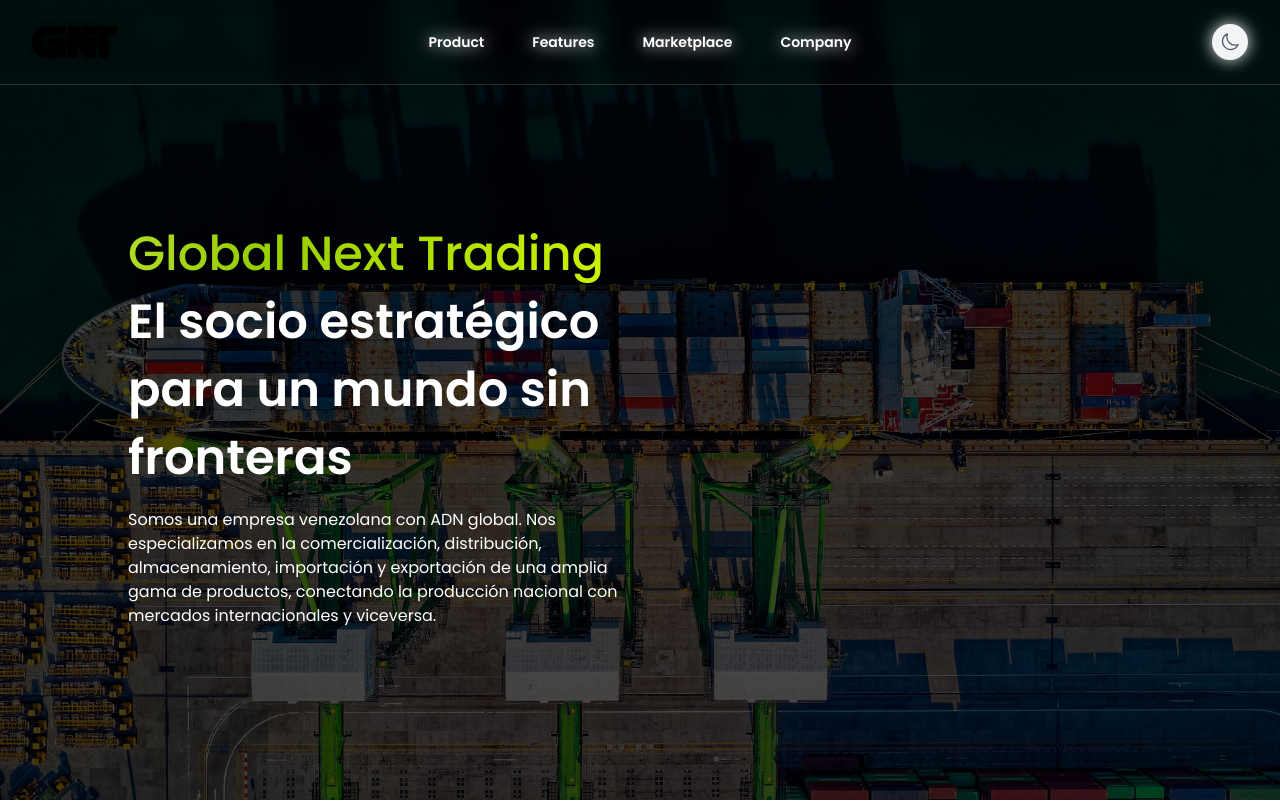
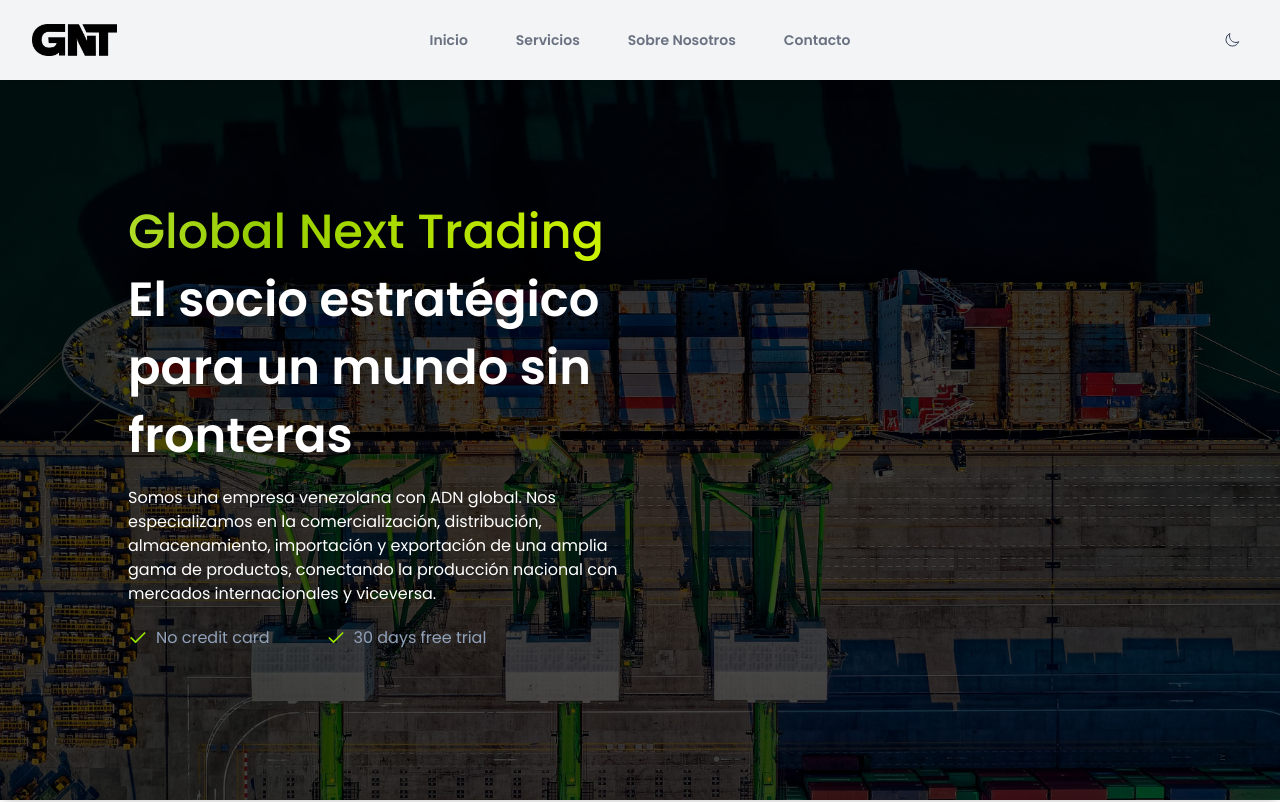
Before and after one commit to AlexDev0627/GlobalNexTrading, a React (Vite) app: page / in a window 1280 px wide. Shown: the top 802 px of the page. Built offline with nearby package versions, Linux system fonts and the light colour scheme.

Commit message:
making some changes

```diff
--- a/src/App.jsx
+++ b/src/App.jsx
@@ -25,7 +25,7 @@
                         </Routes>
                     </main>
 
-                    <Footer />
+                    {/* <Footer /> */}
                 </div>
             </div>
         </Router>
--- a/src/components/Hero.jsx
+++ b/src/components/Hero.jsx
@@ -1,4 +1,4 @@
-import {useState, useEffect} from 'react';
+import { useState, useEffect } from 'react';
 import { motion, AnimatePresence } from 'framer-motion';
 import Button from './ui/Button';
 import ShinyText from './ui/ShinyText';
@@ -6,22 +6,22 @@
 import AppPreview from './ui/AppPreview';
 
 const images = [
-  './pic1.jpg',
-  './pic2.jpg',
-  './pic4.jpg',
+    './pic1.jpg',
+    './pic2.jpg',
+    './pic4.jpg',
 ];
 
 function Hero() {
-    const[index, setIndex]= useState(0);
+    const [index, setIndex] = useState(0);
 
-    useEffect(()=>{
-        const timer = setInterval(()=>{
+    useEffect(() => {
+        const timer = setInterval(() => {
             setIndex((prevIndex) => (prevIndex + 1) % images.length);
         }, 20000); // Cambia cada 20 segundos
-        return() => clearInterval(timer);
-    },[]);
+        return () => clearInterval(timer);
+    }, []);
     return (
-       <div className="relative min-h-screen w-full overflow-hidden bg-transparent dark:bg-transparent transition-colors duration-300">
+        <div className="relative min-h-screen w-full overflow- bg-transparent dark:bg-transparent transition-colors duration-300 shadow-lg">
             {/* CAPA DE IMAGEN DE FONDO Única con opacidad */}
             <AnimatePresence mode="wait">
                 <motion.div
@@ -30,7 +30,7 @@
                     animate={{ opacity: 1 }}
                     exit={{ opacity: 0 }}
                     transition={{ duration: 1.5 }} // Duración del fundido
-                    className="absolute inset-0 z-0 bg-cover bg-center"
+                    className="absolute inset-0 z-0 bg-cover bg-center bg-fixed"
                     style={{ backgroundImage: `url(${images[index]})` }}
                 />
             </AnimatePresence>
@@ -65,6 +65,16 @@
                     >
                         Somos una empresa venezolana con ADN global. Nos especializamos en la comercialización, distribución, almacenamiento, importación y exportación de una amplia gama de productos, conectando la producción nacional con mercados internacionales y viceversa.
                     </motion.p>
+                    <div class="flex flex-wrap justify-center items-center gap-4 md:gap-14 mt-5">
+                        <p class="flex items-center gap-2">
+                            <svg xmlns="http://www.w3.org/2000/svg" width="20" height="20" viewBox="0 0 24 24" fill="none" stroke="currentColor" stroke-width="2" stroke-linecap="round" stroke-linejoin="round" class="lucide lucide-check-icon lucide-check size-5 text-lime-400"><path d="M20 6 9 17l-5-5" /></svg>
+                            <span className="text-slate-400">No credit card</span>
+                        </p>
+                        <p class="flex items-center gap-2">
+                            <svg xmlns="http://www.w3.org/2000/svg" width="20" height="20" viewBox="0 0 24 24" fill="none" stroke="currentColor" stroke-width="2" stroke-linecap="round" stroke-linejoin="round" class="lucide lucide-check-icon lucide-check size-5 text-lime-400"><path d="M20 6 9 17l-5-5" /></svg>
+                            <span className="text-slate-400">30 days free trial</span>
+                        </p>
+                    </div>
 
                     <motion.div
                         initial={{ opacity: 0, y: 20 }}
--- a/src/components/NavBar.jsx
+++ b/src/components/NavBar.jsx
@@ -34,18 +34,18 @@
     }, [darkMode]);
 
     const navigation = [
-        { name: 'Product', href: '#' },
-        { name: 'Features', href: '#' },
-        { name: 'Marketplace', href: '#' },
-        { name: 'Company', href: '#' },
+        { name: 'Inicio', href: '#' },
+        { name: 'Servicios', href: '#' },
+        { name: 'Sobre Nosotros', href: '#' },
+        { name: 'Contacto', href: '#' },
     ]
 
     return (
         <motion.header
             initial={{ opacity: 0, y: -50 }}
             animate={{ opacity: 1, y: 0 }}
-            transition={{ duration: 0.8, ease: "easeOut", delay:0.5}}
-            className="fixed top-0 w-full z-50  dark:bg-transparent backdrop-blur-sm border-b border-white/10 dark:border-white/10 transition-colors duration-200
+            transition={{ duration: 0.8, ease: "easeOut", delay: 0.5 }}
+            className="fixed top-0 w-full z-50  bg-gray-100 backdrop-blur-100 dark:bg-transparent dark:backdrop-blur-sm shadow-lg dark:border-white/10 transition-colors duration-200
 "
         >
             <nav aria-label="Global" className="mx-auto flex max-w-7xl items-center justify-between p-6 lg:px-8">
@@ -58,9 +58,9 @@
 
                 {/* Botón Hamburguesa*/}
                 <motion.div className="flex lg:hidden"
-                initial={{opacity:0, x:-20}}
-                    animate={{opacity:1, x:0}}
-                    transition={{duration:0.5, delay:0.8, ease:"easeOut"}}>
+                    initial={{ opacity: 0, x: -20 }}
+                    animate={{ opacity: 1, x: 0 }}
+                    transition={{ duration: 0.5, delay: 0.8, ease: "easeOut" }}>
                     <button
                         type="button"
                         onClick={() => setMobileMenuOpen(true)}
@@ -79,14 +79,14 @@
                             initial="rest"
                             whileHover="hover"
                             animate="rest"
-                            className="relative block text-sm/6 font-semibold text-white dark:text-white hover:text-lime-300 dark:hover:text-lime-300 transition-colors duration-300 "
+                            className="relative block text-sm/6 font-semibold text-gray-500 hover:text-slate-900 dark:text-white dark:hover:text-lime-300 transition-colors duration-300 "
                         >
                             {item.name}
                             <motion.span
                                 className="absolute w-full -bottom-1 left-0 h-[2px] bg-slate-900  dark:bg-lime-400"
                                 variants={{
-                                rest:{scaleX:0},
-                                hover:{scaleX:1}
+                                    rest: { scaleX: 0 },
+                                    hover: { scaleX: 1 }
 
                                 }}
                                 transition={{ duration: 0.5, ease: [0.4, 0, 0.2, 1] }}
@@ -100,9 +100,9 @@
                 <div className="hidden lg:flex lg:flex-1 lg:justify-end">
                     <button
                         onClick={() => setDarkMode(!darkMode)}
-                        className="p-2 rounded-full bg-gray-100 dark:bg-gray-800 text-gray-600 dark:text-yellow-400 hover:ring-2 ring-lime-300 transition-all focus:outline-none"
+                        className="p-2 rounded-full   text-slate-700 dark:text-white hover:ring-2 ring-lime-white dark:ring-lime-300 transition-all duration-300 ease-in-out  focus:outline-none"
                     >
-                        {darkMode ? <SunIcon className="size-5" /> : <MoonIcon className="size-5" />}
+                        {darkMode ? <SunIcon className="size-4" /> : <MoonIcon className="size-4" />}
                     </button>
                 </div>
             </nav>
--- a/src/components/Partners.jsx
+++ b/src/components/Partners.jsx
@@ -2,14 +2,14 @@
     return (
         <>
 
-        <div className="py-60  text-black dark:bg-transparent ">
+            <div className="py-60  text-black dark:bg-transparent  ">
                 <div className="max-w-screen-xl mx-auto px-4 flex-wrap gap-x-12 justify-between items-center md:flex md:px-8 lg:flex-nowrap transition-colors duration-300">
                     <div className="max-w-xl space-y-3">
                         <h3 className="text-lime-500 text-sm font-semibold dark:text-lime-500">
                             SHOWCASE
                         </h3>
                         <p className="text-slate-900 dark:text-white text-3xl font-semibold sm:text-4xl">
-                         Eleva tu empresa con <br></br><span className ="text-lime-600 dark:text-lime-400">Global Next Trading</span>
+                            Eleva tu empresa con <br></br><span className="text-lime-600 dark:text-lime-400">Global Next Trading</span>
                         </p>
                         <p className="text-slate-800 dark:text-gray-400">
                             Lorem ipsum dolor sit amet, consectetur adipiscing elit. Nunc et est hendrerit, porta nunc vitae, gravida justo. Nunc fermentum.
--- a/src/index.css
+++ b/src/index.css
@@ -4,15 +4,19 @@
 * {
   @apply transition-colors duration-300;
 }
+
 .rainbow::before {
-    /* ... tus otras reglas ... */
-    background-image: linear-gradient(#000); /* Color para modo claro */
+  /* ... tus otras reglas ... */
+  background-image: linear-gradient(#000);
+  /* Color para modo claro */
 }
 
 /* Esta regla detecta la clase dark que pone tu NavBar */
 .dark .rainbow::before {
-    background-image: linear-gradient(#FFF); /* Color para modo oscuro */
+  background-image: linear-gradient(#FFF);
+  /* Color para modo oscuro */
 }
+
 @layer base {
   body {
     -webkit-font-smoothing: antialiased;
@@ -38,11 +42,13 @@
   /* Así no aparecerá el borde cuando hagas clic con el ratón, que suele ser molesto */
 
   *:focus-visible {
-    @apply outline-none ring-2 ring-indigo-500 ring-offset-2 dark:ring-offset-gray-900 transition-all;
+    @apply outline-none ring-2 ring-lime-400 ring-offset-2 dark:ring-offset-gray-900 transition-all;
   }
 
   /* Específicamente para inputs y textareas del cliente */
-  input:focus, textarea:focus ,button:focus{
-    @apply outline-none ring-2 ring-indigo-500 border-transparent;
+  input:focus,
+  textarea:focus,
+  button:focus {
+    @apply outline-none ring-2 ring-lime-400 border-transparent;
   }
 }
--- a/src/pages/Home.jsx
+++ b/src/pages/Home.jsx
@@ -8,6 +8,7 @@
 import Marquee from "../components/Marquee.jsx"
 import ScrollVariant from "../components/ui/ScrollVariant"
 import Mision from '../components/Mision.jsx'
+import Footer from '../components/Footer.jsx'
 import Vision from '../components/Vision.jsx'
 
 function Home() {
@@ -30,15 +31,15 @@
      `}}
             />
 
-            {/* <div
-                className="fixed inset-0 z-0 pointer-events-none transition-opacity duration-700 ease-in-out opacity-100 dark:opacity-0"
+            <div
+                className="fixed inset-0 z-0 pointer-events-none transition-opacity duration-700 ease-in-out opacity-100  dark:opacity-1"
                 style={{
                     background: "radial-gradient(125% 125% at 50% 10%, #fff 40%, #475569 100%)",
                 }}
-            /> */}
+            />
 
             <div className="relative z-10">
-                <NavBar />
+                {/* <NavBar /> */}
                 <Hero />
                 <Mision />
                 <Vision />
@@ -56,6 +57,7 @@
                 <ScrollVariant>
                     <Stats />
                 </ScrollVariant>
+                <Footer />
             </div>
         </div>
     )
```
Also changed, not shown: src/components/Feature.jsx (+16 -13 lines), src/components/Footer.jsx (+3 -13 lines). Lines whose indentation alone changed are shown as unchanged.
